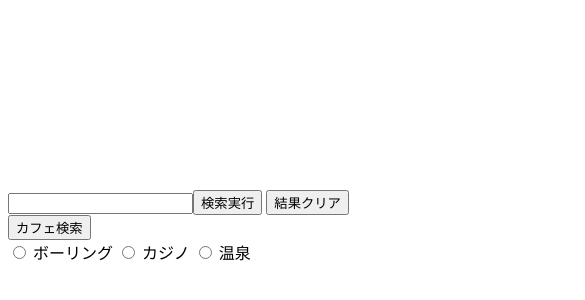
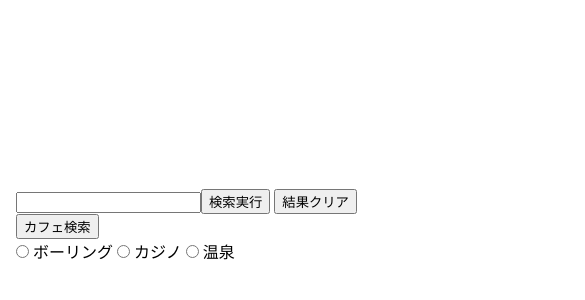
Before and after one commit to limich001/PlaySpace, a plain HTML site: page index.html in a window 390 px wide. Shown: the part 418-718 px from the top of the page, 585 px wide, since content can reach past the window. Drawn offline with Linux system fonts and the light colour scheme; some packages are replaced by stand-ins of ours.

Commit message:
主にsp用のcssを追加

```diff
--- a/index.html
+++ b/index.html
@@ -5,16 +5,16 @@
     <meta charset="UTF-8">
     <meta name="viewport" content="width=device-width, initial-scale=1.0">
     <title>PlaySpace</title>
+    <link rel="stylesheet" href="style.css">
 </head>
 
 <body>
     <script src="https://maps.googleapis.com/maps/api/js?key=AIzaSyCXZxoQOGvcMxWvA6iuQdOAxJeiJIzi6lU&libraries=places"></script>
-    <div id="container" style="width: 600px; height: 600px;"></div>
+    <div id="container"></div>
 
-
+    <div class="util-wrapper">
         <input type="text" id="keyword"><button id="submit">検索実行</button>
         <button id="clear">結果クリア</button>
-    <div id="target"></div>
 
         <button id="cafeSearch">カフェ検索</button>
         <form id="radioForm">
@@ -22,6 +22,7 @@
             <input name="types" type="radio" value="b"> カジノ
             <input name="types" type="radio" value="c"> 温泉
         </form>
+    </div>
 
     <script type="text/javascript">
         var container = document.getElementById("container");
--- /dev/null
+++ b/style.css
@@ -0,0 +1,16 @@
+#container {
+    width: 600px;
+    height: 600px;
+}
+@media screen and (max-width: 575px) {
+    * {
+        margin: 0;
+    }
+    #container {
+        width: 100vw;
+        height: 70vh;
+    }
+    .util-wrapper {
+        margin: 1rem;
+    }
+}
```
Lines whose indentation alone changed are shown as unchanged.
